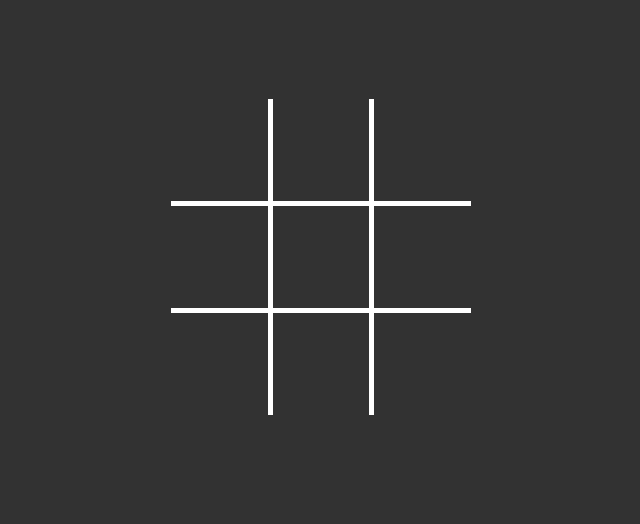
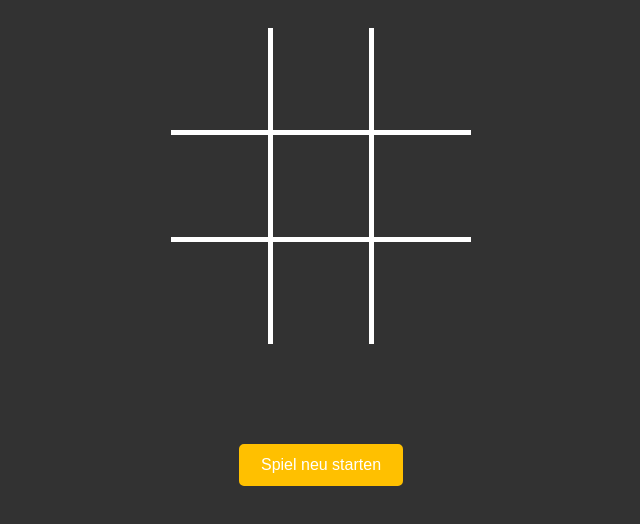
Before and after one commit to michaeljonasmaier/tic-tac-toe, a plain HTML site: page index.html in a window 1280 px wide. Shown: the part 236-760 px from the top of the page, without its empty margins (319-959 px from the left). Drawn offline with Linux system fonts and the light colour scheme.

Commit message:
reset button added

```diff
--- a/index.html
+++ b/index.html
@@ -13,5 +13,6 @@
     <div id="content">
 
     </div>
+    <button class="restart-btn" onclick="resetGame()">Spiel neu starten</button>
 </body>
 </html>
--- a/style.css
+++ b/style.css
@@ -46,3 +46,22 @@ tr:not(:last-child) td { /* Zeilenlinien */
 .content{
     position: relative;
 }
+
+/* Grundstil für den Button */
+.restart-btn {
+    padding: 10px 20px;
+    background-color: #FFC000;
+    color: white;
+    border: 2px solid #FFC000;
+    border-radius: 5px;
+    font-size: 16px;
+    cursor: pointer;
+    transition: all 0.3s ease;
+}
+
+/* Hover-Effekt */
+.restart-btn:hover {
+    background-color: #fccc3d;
+    border-color: #ffffff;
+     /* Button wird leicht nach oben verschoben */
+}
```
